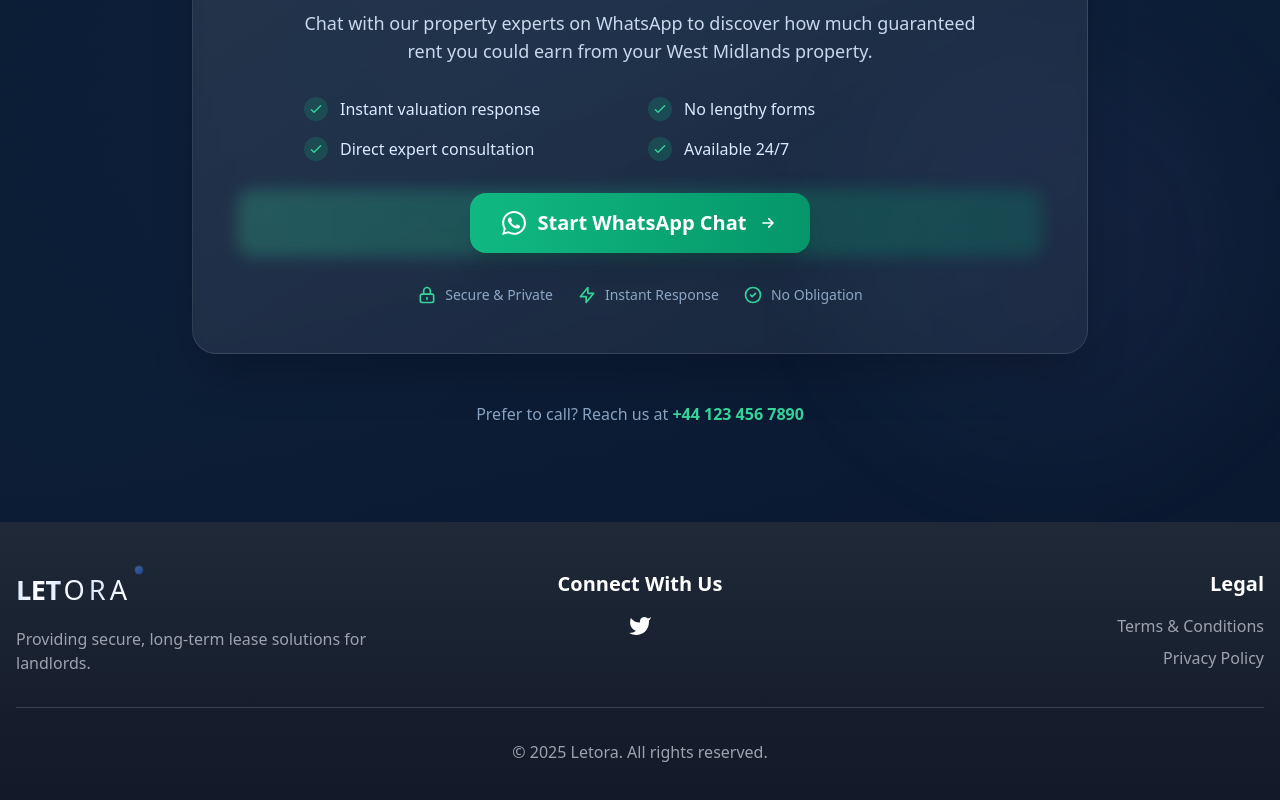
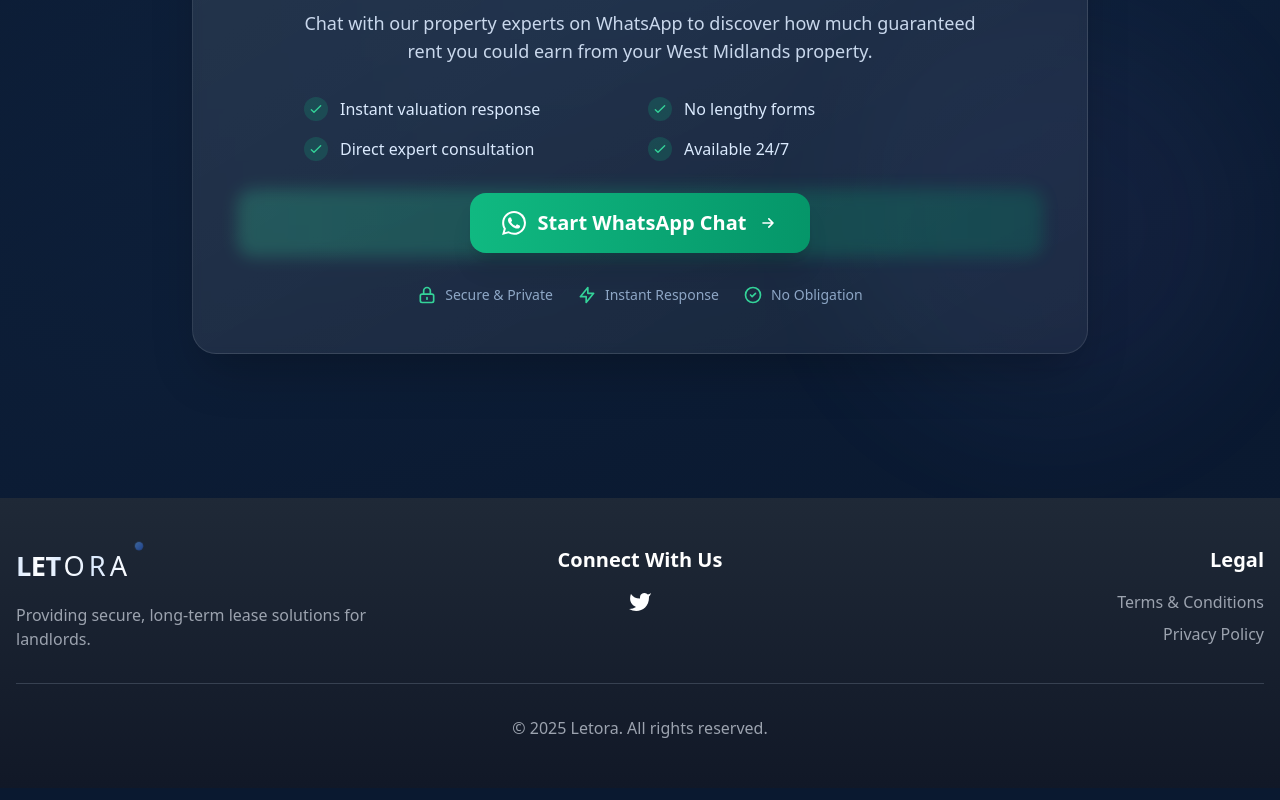
Before and after one commit to mxlro-star/leaselink-landing-page, a Next.js app: page / in a window 1280 px wide. Shown: the part 9385-10185 px from the top of the page. Built offline with nearby package versions, Linux system fonts and the light colour scheme.

Commit message:
removed phone number

```diff
--- a/components/WhatsAppContact.js
+++ b/components/WhatsAppContact.js
@@ -143,9 +143,7 @@
 
           {/* Additional Info */}
           <div className={`mt-12 transform transition-all duration-1000 delay-500 ${isVisible ? 'translate-y-0 opacity-100' : 'translate-y-8 opacity-0'}`}>
-            <p className="text-blue-200/70 text-center">
-              Prefer to call? Reach us at <a href="tel:+441234567890" className="text-emerald-400 hover:text-emerald-300 font-semibold">+44 123 456 7890</a>
-            </p>
+
           </div>
         </div>
       </div>
```
